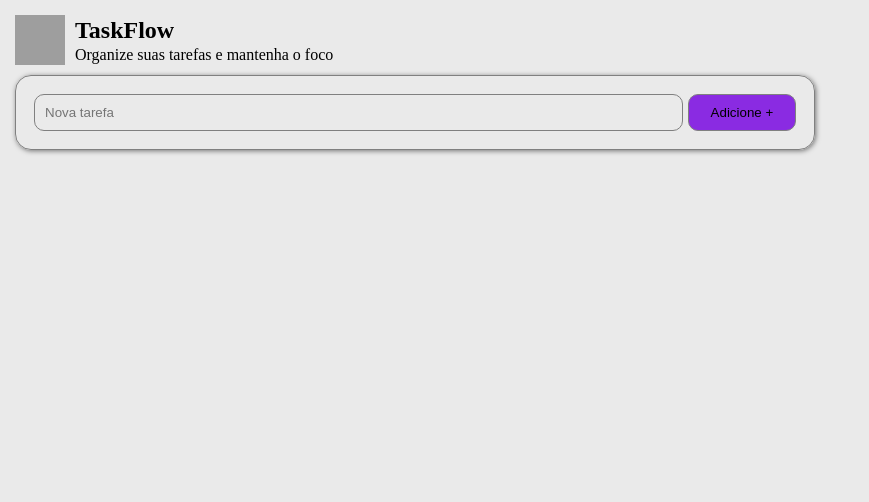
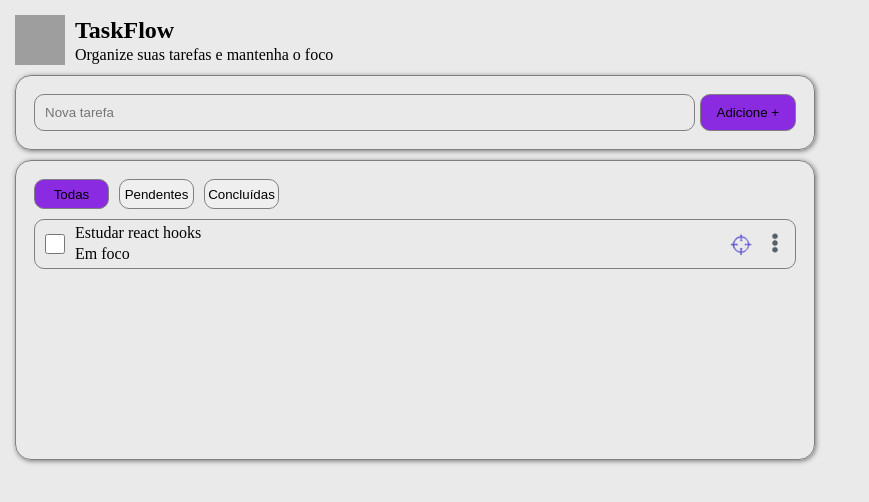
Before and after one commit to Leonardopabis/TaskFlow, a React (Vite) app in the folder vite-project/: page / in a window 1280 px wide. Shown: the top 502 px of the page, without its empty margins (0-869 px from the left). Built offline with nearby package versions, Linux system fonts and the light colour scheme; grey boxes are pictures that could not be loaded.

Commit message:
feito o container dos itens, e comecado a fazer o component item list

```diff
--- a/vite-project/src/App.css
+++ b/vite-project/src/App.css
@@ -11,8 +11,8 @@ body {
 }
 
 .field-container {
-  max-width: 90%;
-  max-height: 90%;
+  max-width: 100%;
+  max-height: 100%;
   width: 800px;
   height: 75px;
   background-color: transparent;
@@ -39,3 +39,7 @@ body {
 .purple-bg {
   background-color: blueviolet;
 }
+
+button {
+  cursor: pointer;
+}
--- a/vite-project/src/App.jsx
+++ b/vite-project/src/App.jsx
@@ -5,9 +5,19 @@ import heroImg from './assets/hero.png'
 import './App.css'
 import { HeaderIntroduction } from './components/HeaderIntroduction'
 import { Button } from './components/Button'
+import { TaskList } from './components/TaskList'
 
 function App() {
 
+
+  const allListItems = [
+    {
+      id: 1,
+      title: "Estudar react hooks",
+      onFocus: true,
+
+    },
+  ]
 
   return (
     <>
@@ -20,6 +30,7 @@ function App() {
             <input type="text" placeholder='Nova tarefa' className='new-task-input'/>
             <Button className="big-button purple-bg">Adicione +</Button>
           </div>
+          <TaskList className="field-container task-list-container"/>
         </section>
         <section className='right-content-container'>
 
--- a/vite-project/src/components/Button/button.styles.css
+++ b/vite-project/src/components/Button/button.styles.css
@@ -1,6 +1,15 @@
 .big-button {
-    width: 15%;
+    width: 100px;
+    max-width: 15%;
     height: 100%;
     border: 1px solid gray;
     border-radius: 10px;
 }
+
+.small-button {
+    width: 75px;
+    max-width: 15%;
+    height: 100%;
+    border: 1px solid gray;
+    border-radius: 10px;
+}
--- /dev/null
+++ b/vite-project/src/components/ListItem/index.jsx
@@ -0,0 +1,19 @@
+import './list-item.styles.css'
+
+export function ListItem() {
+    return (
+        <li className='list-item'>
+            <div className="left-container">
+                <input type="checkbox" />
+                <div className="text">
+                    <h2>Estudar react hooks</h2>
+                    <div>Em foco</div>
+                </div>
+            </div>
+            <div className="right-container">
+                <img src="./src/assets/onFocusImage.png" alt="" className='onFocusImg'/>
+                <button className='dotsMenuButton'><img src="./src/assets/dotsMenu.png" alt="" className='dotsMenuImg'/></button>
+            </div>
+        </li>
+    )
+}
--- /dev/null
+++ b/vite-project/src/components/ListItem/list-item.styles.css
@@ -0,0 +1,50 @@
+.list-item {
+    width: 100%;
+    height: 50px;
+    border: 1px solid gray;
+    border-radius: 10px;
+    display: flex;
+    justify-content: space-between;
+    padding: 5px 10px;
+
+}
+
+.list-item input {
+    width: 20px;
+}
+
+.u-list {
+    width: 100%;
+}
+
+.left-container {
+    display: flex;
+    justify-content: center;
+    gap: 10px;
+}
+
+.text {
+    display: flex;
+    flex-direction: column;
+    gap: 5px;
+}
+
+.right-container {
+    display: flex;
+    align-items: center;
+    gap: 10px;
+}
+
+.onFocusImg {
+    width: 30px;
+}
+
+.dotsMenuButton {
+    width: 20px;
+    background: none;
+    border: none;
+}
+
+.dotsMenuImg {
+    width: 20px;
+}
--- /dev/null
+++ b/vite-project/src/components/TaskList/index.jsx
@@ -0,0 +1,18 @@
+import { Button } from '../Button'
+import { ListItem } from '../ListItem'
+import './task-list.styles.css'
+
+export function TaskList(props) {
+    return (
+        <div {...props}>
+            <div className="buttons-container">
+                <Button className="small-button purple-bg">Todas</Button>
+                <Button className="small-button">Pendentes</Button>
+                <Button className="small-button">Concluídas</Button>
+            </div>
+            <ul className='u-list'>
+                <ListItem/>
+            </ul>
+        </div>
+    )
+}
--- /dev/null
+++ b/vite-project/src/components/TaskList/task-list.styles.css
@@ -0,0 +1,15 @@
+.task-list-container {
+    min-height: 300px;
+    display: flex;
+    flex-direction: column;
+    gap: 10px;
+}
+
+.buttons-container {
+    width: 100%;
+    height: 30px;
+    display: flex;
+    gap: 10px;
+    align-items: center;
+    justify-content: start;
+}
```
Also changed, not shown: vite-project/src/assets/dotsMenu.png (added), vite-project/src/assets/onFocusImage.png (added).
